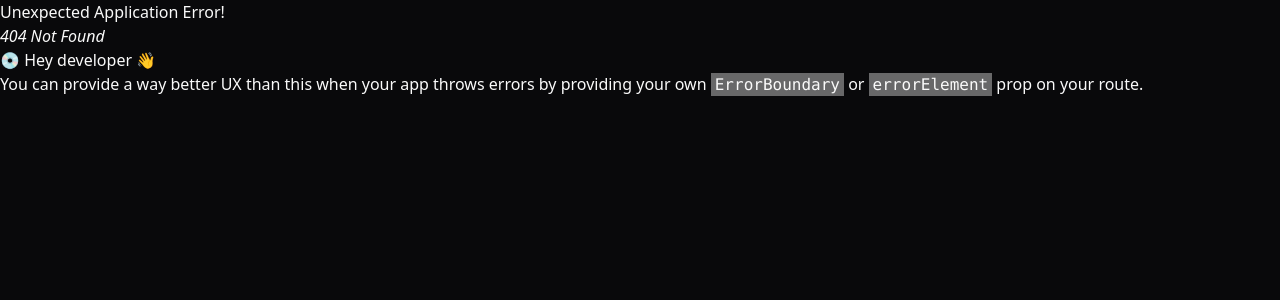
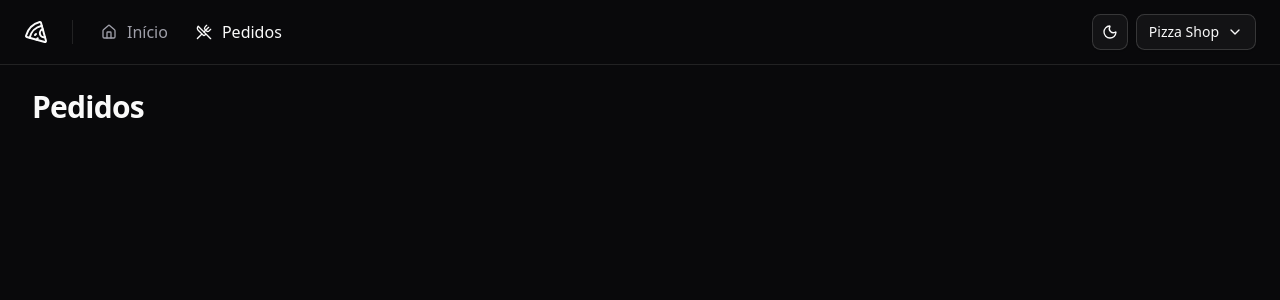
Before and after one commit to oliveirah12/Pizza_Shop, a React (Vite) app in the folder pizza_shop-web/: page /orders in a window 1280 px wide. Before the commit this address had no page. Shown: the top 300 px of the page. Built offline with nearby package versions, Linux system fonts and the light colour scheme.

Commit message:
Stopped at orders list

```diff
--- a/pizza_shop-web/src/components/account-menu.tsx
+++ b/pizza_shop-web/src/components/account-menu.tsx
@@ -20,18 +20,18 @@ export function AccountMenu(){
         <DropdownMenuLabel className="flex flex-col">
           <span>Matheus Oliveira</span>
           <span className="text-xs font-normal text-muted-foreground">
-            matheus-homem2011@hotmail.com
+            matheus-homem2001@hotmail.com
           </span>
         </DropdownMenuLabel>
 
         <DropdownMenuSeparator/>
 
-        <DropdownMenuItem>
+        <DropdownMenuItem className="cursor-pointer">
           <Building className="w-4 h-4 mr-2" />
           <span>Perfil da Loja</span>
         </DropdownMenuItem>
 
-        <DropdownMenuItem className="text-red-600 dark:text-red-400 ">
+        <DropdownMenuItem className="text-red-600 dark:text-red-400 cursor-pointer">
           <LogOut className="w-4 h-4 mr-2" />
           <span>Sair</span>
         </DropdownMenuItem>
--- a/pizza_shop-web/src/components/header.tsx
+++ b/pizza_shop-web/src/components/header.tsx
@@ -14,7 +14,7 @@ export function Header(){
         <Separator orientation="vertical" className="h-6" />
 
         <nav className="flex items-center space-x-4 lg:space-x-6">
-          <NavLink to='/'>
+          <NavLink to='/home'>
             <Home className="h-4 w-6" />
             Início
           </NavLink>
--- /dev/null
+++ b/pizza_shop-web/src/pages/app/orders/orders.tsx
@@ -0,0 +1,17 @@
+import { Helmet } from "react-helmet-async";
+
+
+
+
+export function Orders(){
+  return(
+    <>
+      <Helmet title="Pedidos" />
+      <div className="flex flex-col gap-4">
+        <h1 className="text-3xl font-bold tracking-tight">Pedidos</h1>
+        <div className="space-y-2.5"></div>
+      </div>
+      <div></div>
+    </>
+  )
+}
--- a/pizza_shop-web/src/routes.tsx
+++ b/pizza_shop-web/src/routes.tsx
@@ -5,13 +5,17 @@ import { SignIn } from "./pages/auth/sign-in";
 import { AppLayout } from "./pages/_layouts/app";
 import { AuthLayout } from "./pages/_layouts/auth";
 import { SignUp } from "./pages/auth/sign-up";
+import { Orders } from "./pages/app/orders/orders";
 
 export const router = createBrowserRouter([
 
   {
     path: '/',
     element: <AppLayout />,
-    children: [{ path : '/', element: <Dashboard /> }],
+    children: [
+      { path : '/home', element: <Dashboard /> },
+      { path : '/orders', element: <Orders /> }
+    ],
   },
 
   {
```
